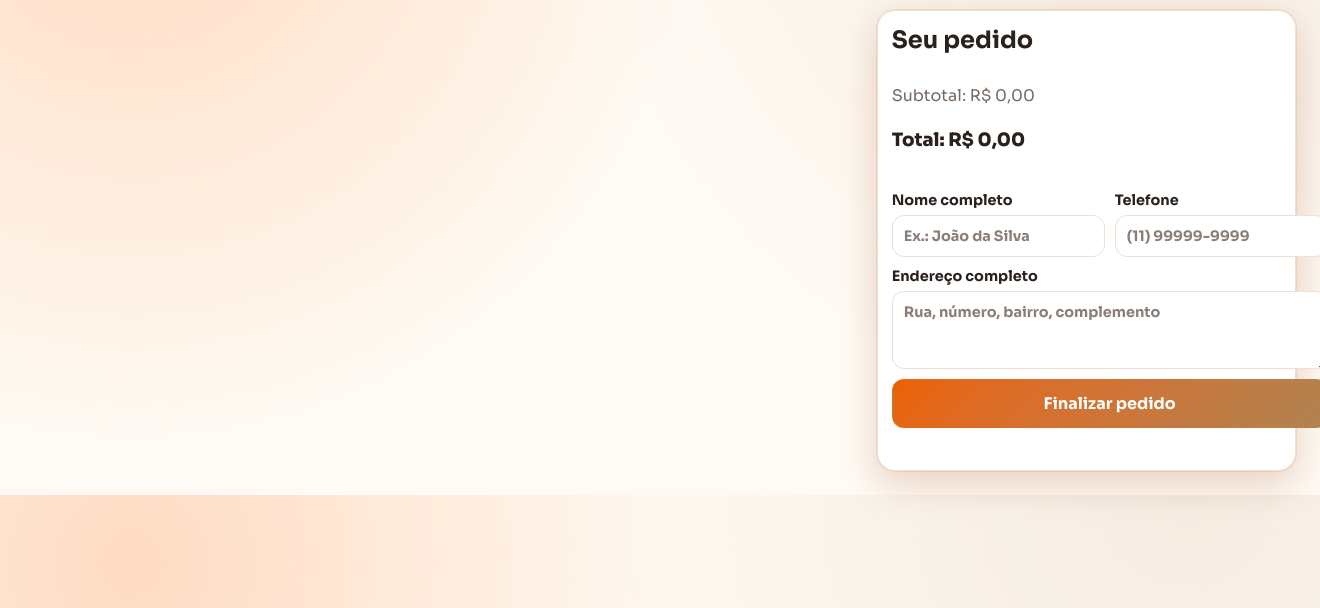
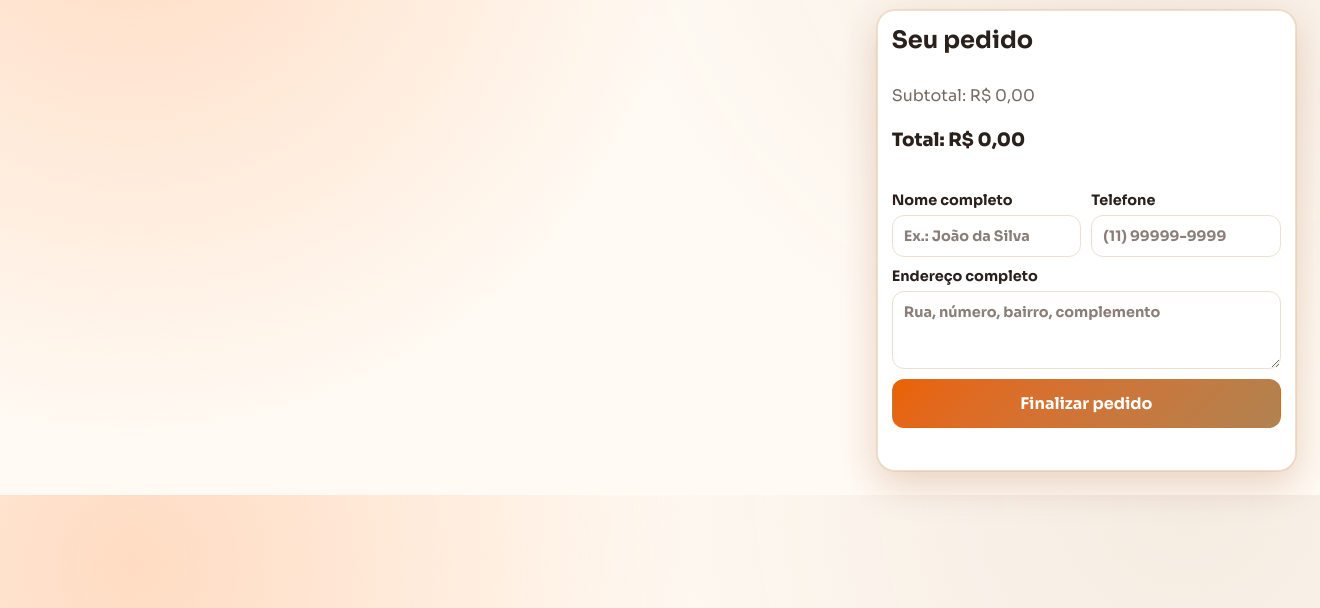
Before and after one commit to neol10/cardapios, a PHP site: page / in a window 1320 px wide. Shown: the part 192-800 px from the top of the page. Run offline with PHP 8.4, Linux system fonts and the light colour scheme; some libraries are stand-ins or nearby versions.

Commit message:
Fix checkout form overflow on desktop

```diff
--- a/cardapio/index.html
+++ b/cardapio/index.html
@@ -10,7 +10,7 @@
       href="https://fonts.googleapis.com/css2?family=Sora:wght@200;300;400;500;600;700;800&family=Inter:wght@200;300;400;500;600;700;800;900&family=Poppins:wght@200;300;400;500;600;700;800;900&family=Montserrat:wght@200;300;400;500;600;700;800;900&family=Nunito:wght@200;300;400;500;600;700;800;900&family=Rubik:wght@300;400;500;600;700;800;900&family=Outfit:wght@200;300;400;500;600;700;800;900&family=DM+Sans:wght@200;300;400;500;600;700;800;900&family=Work+Sans:wght@200;300;400;500;600;700;800;900&family=Lora:wght@400;500;600;700&family=Merriweather:wght@300;400;700;900&display=swap"
       rel="stylesheet"
     />
-    <link rel="stylesheet" href="./style.css?v=12" />
+    <link rel="stylesheet" href="./style.css?v=13" />
     <script>
       window.__SUPABASE_CONFIG__ = {
         url: "https://uapwitkmxuoepnjlffqy.supabase.co",
--- a/cardapio/style.css
+++ b/cardapio/style.css
@@ -517,6 +517,10 @@ p {
   gap: 10px;
 }
 
+.form-row > * {
+  min-width: 0;
+}
+
 label {
   display: grid;
   gap: 6px;
@@ -526,6 +530,9 @@ label {
 
 input,
 textarea {
+  width: 100%;
+  max-width: 100%;
+  min-width: 0;
   border-radius: 12px;
   border: 1px solid var(--border);
   padding: 11px;
@@ -535,6 +542,9 @@ textarea {
 }
 
 select {
+  width: 100%;
+  max-width: 100%;
+  min-width: 0;
   border-radius: 12px;
   border: 1px solid var(--border);
   padding: 11px;
@@ -667,7 +677,7 @@ button:disabled {
   }
 
   .form-row {
-    grid-template-columns: 1fr 1fr;
+    grid-template-columns: repeat(2, minmax(0, 1fr));
     align-items: end;
   }
 }
```
